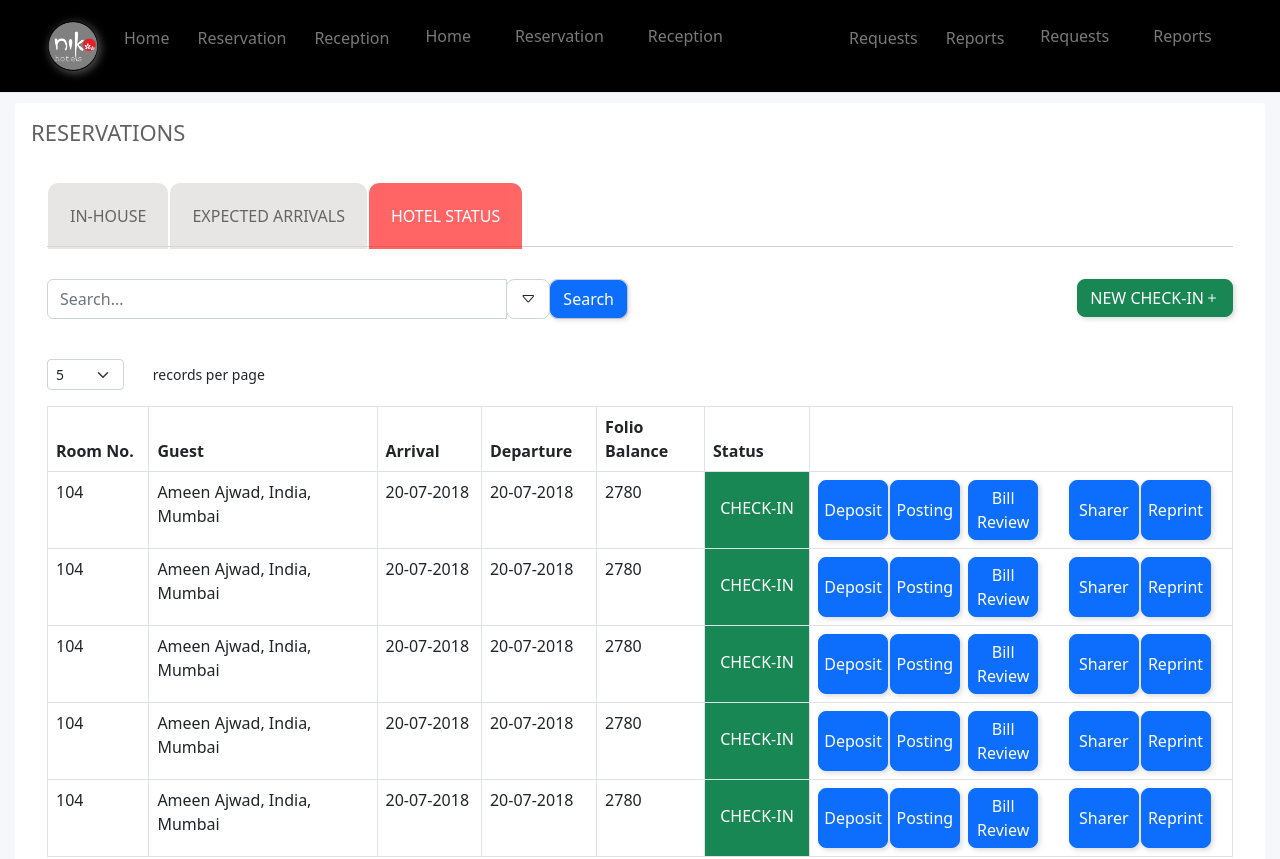
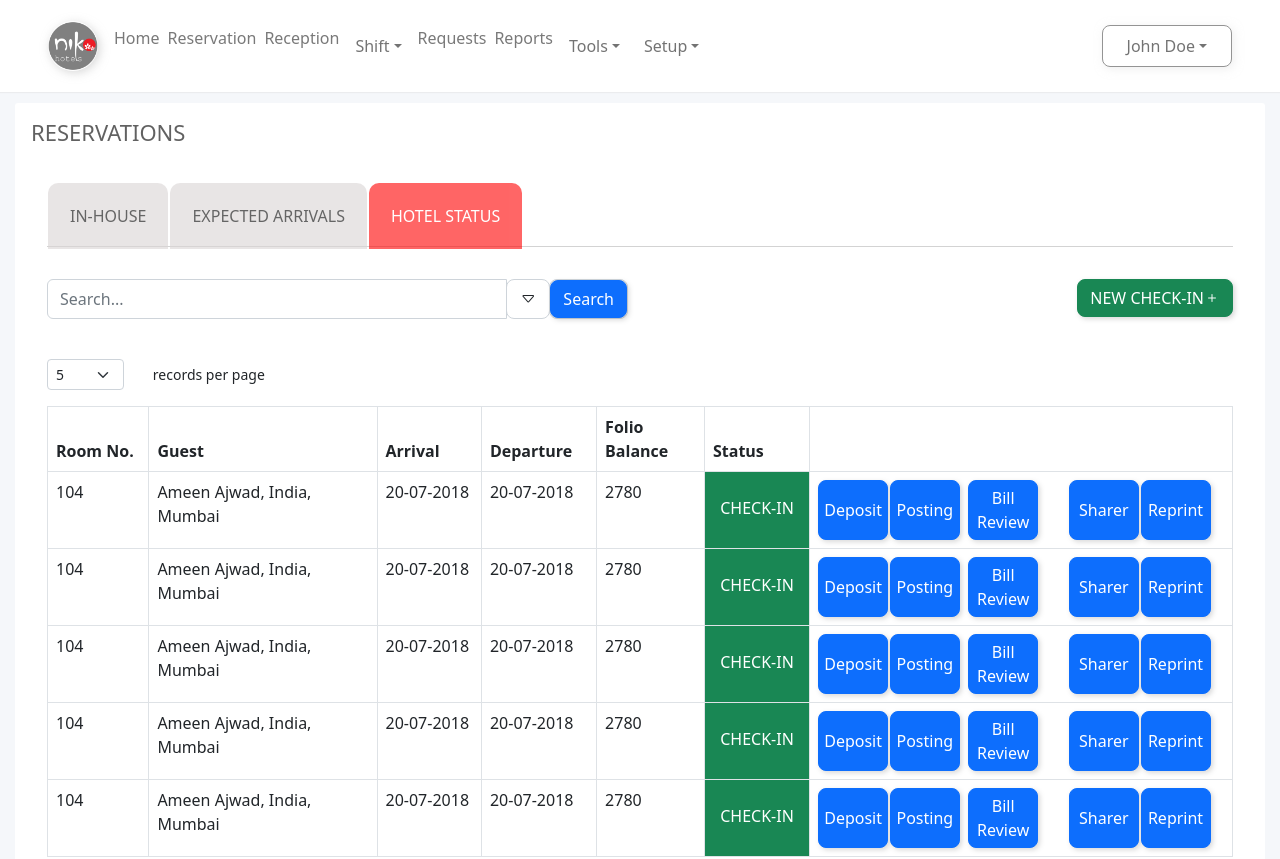
Before and after one commit to indocosmo-projects/PMS-Prototype, a React (Create React App) app: page /reception in a window 1280 px wide. Shown: the top 859 px of the page. Built offline with nearby package versions, Linux system fonts and the light colour scheme.

Commit message:
check-in page

```diff
--- a/src/App.js
+++ b/src/App.js
@@ -10,7 +10,6 @@ import Reception from './component/Reception/Reception';
 import ReceptionExpectedArrivals from './component/Reception/ReceptionExpectedArrivals';
 import ReceptionHotelStatus from './component/Reception/ReceptionHotelStatus';
 
-import NavigationbarMannual from './component/Common/NavigationbarMannual';
 // import NavigationbarMannual from './component/Common/NavigationbarMannual';
 
 
--- a/src/component/Common/Navigationbar.js
+++ b/src/component/Common/Navigationbar.js
@@ -2,32 +2,24 @@ import Container from 'react-bootstrap/Container';
 import Nav from 'react-bootstrap/Nav';
 import Navbar from 'react-bootstrap/Navbar';
 import NavDropdown from 'react-bootstrap/NavDropdown';
-import { Link } from "react-router-dom";
 
 import logo from '../../assets/niko.png';
 import './Navigation.css';
 
 
-
 function NavigationBar() {
   return (
-    <Navbar  bg="dark"  expand="lg">
+    <Navbar  bg="dark"  expand="md">
       <Container className="nav">
 
         <Navbar.Brand href="#home"><div className='logo-cover'><img src={logo} className="logo" alt="logo"/></div></Navbar.Brand>
-        <Navbar.Toggle aria-controls="basic-navbar-nav"/>
+        <Navbar.Toggle aria-controls="basic-navbar-nav" />
 
         <Navbar.Collapse id="basic-navbar-nav">
           <Nav className="me-auto gap-2">
-          <Link className="nlink" to="/home">Home</Link>
-          <Link className="nlink" to="/reservation">Reservation</Link>
-          <Link className="nlink" to="/reception">Reception</Link>
-
-
-              <Nav.Link><Link to="/home" className='nlink'>Home</Link></Nav.Link>
-              <Nav.Link><Link to="/reservation" className='nlink'>Reservation</Link></Nav.Link>
-              <Nav.Link><Link to="/reception" className='nlink'>Reception</Link></Nav.Link>
-
+            <a href="/home" className="nlink" >Home</a>
+            <a href="/reservation" className="nlink">Reservation</a>
+            <a href="/reception" className="nlink" >Reception</a>
             <NavDropdown title="Shift" id="basic-nav-dropdown" className="nlink">
               <NavDropdown.Item href="#action/3.1">Action</NavDropdown.Item>
               <NavDropdown.Item href="#action/3.2">Another action</NavDropdown.Item>
@@ -38,14 +30,10 @@ function NavigationBar() {
               </NavDropdown.Item>
             </NavDropdown>
 
-            <Link className="nlink" to="/requests">Requests</Link>
-            <Link className="nlink" to="/reports">Reports</Link>
-            <Nav.Link><Link to="/requests" className='nlink'>Requests</Link></Nav.Link>
-            <Nav.Link><Link to="/reports" className='nlink'>Reports</Link></Nav.Link>
+            <a href="/requests" className="nlink" >Requests</a>
+            <a href="/reports" className="nlink" >Reports</a>
 
-
-
-            <NavDropdown title="Tools" id="basic-nav-dropdown" className="nlink">
+            <NavDropdown title="Tools" id="basic-nav-dropdown">
               <NavDropdown.Item href="#action/3.1">Action</NavDropdown.Item>
               <NavDropdown.Item href="#action/3.2">Another action</NavDropdown.Item>
               <NavDropdown.Item href="#action/3.3">Something</NavDropdown.Item>
@@ -55,7 +43,7 @@ function NavigationBar() {
               </NavDropdown.Item>
             </NavDropdown>
 
-            <NavDropdown title="Setup" id="basic-nav-dropdown" className="nlink">
+            <NavDropdown title="Setup" id="basic-nav-dropdown">
               <NavDropdown.Item href="#action/3.1">Action</NavDropdown.Item>
               <NavDropdown.Item href="#action/3.2">Another action</NavDropdown.Item>
               <NavDropdown.Item href="#action/3.3">Something</NavDropdown.Item>
```
